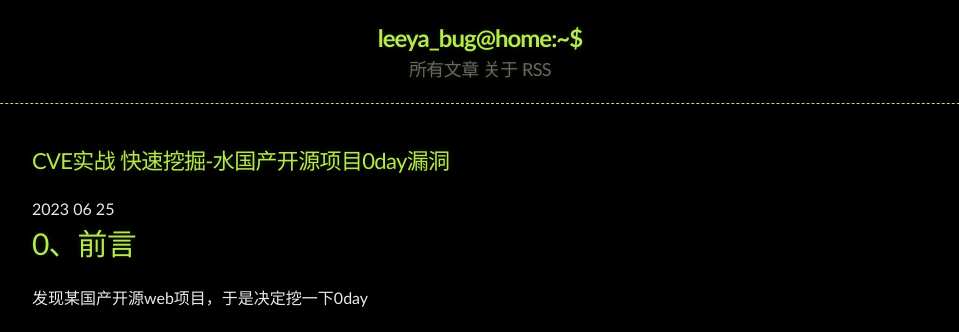
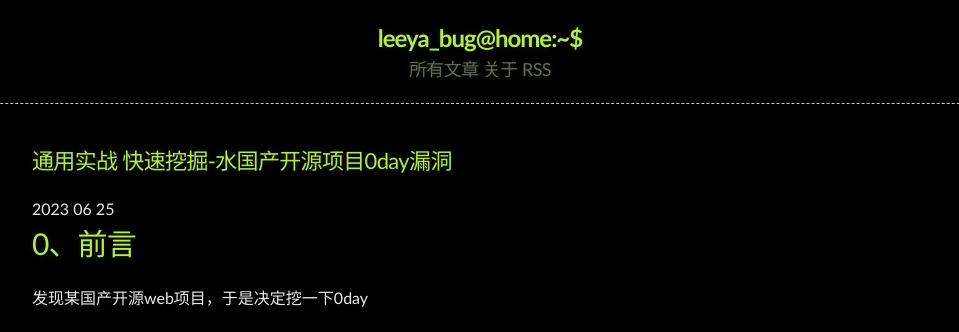
Before and after one commit to Leeyangee/leeyangee.github.io, a Jekyll site: the page built from _posts/2023-06-25-CVE实战 快速挖掘-水国产开源项目0day漏洞.md, in a window 1280 px wide. Shown: the top 332 px of the page, without its empty margins (160-1119 px from the left). Built offline with Jekyll 4.4.1, drawn with Linux system fonts in a browser that asks for light colours.

Commit message:
Update 2023-06-25-CVE实战 快速挖掘-水国产开源项目0day漏洞.md

```diff
--- a/_posts/2023-06-25-CVE实战 快速挖掘-水国产开源项目0day漏洞.md
+++ b/_posts/2023-06-25-CVE实战 快速挖掘-水国产开源项目0day漏洞.md
@@ -1,5 +1,5 @@
 ---
-title: CVE实战 快速挖掘-水国产开源项目0day漏洞
+title: 通用实战 快速挖掘-水国产开源项目0day漏洞
 published: true
 ---
 # [](#header-1)0、前言
```
